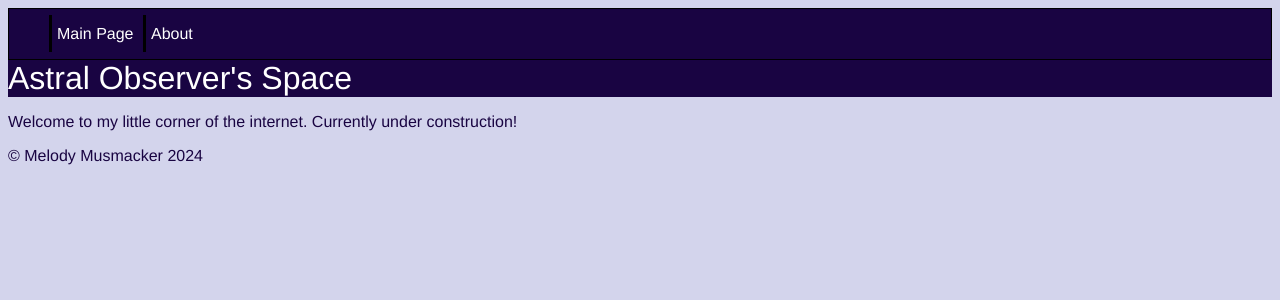
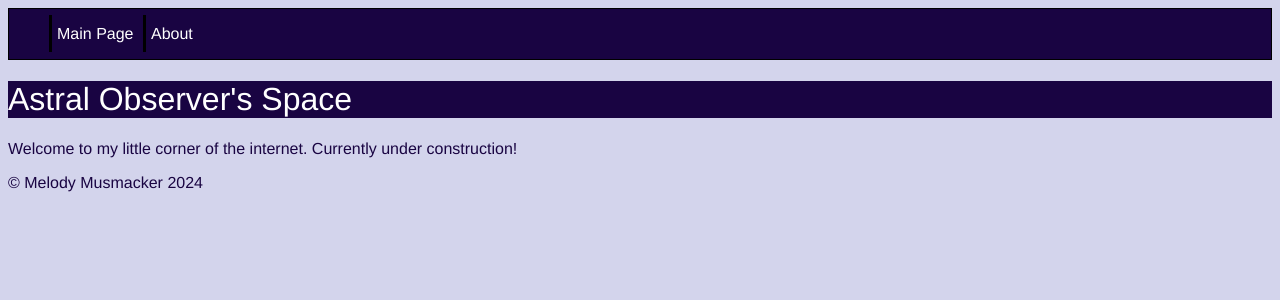
Before and after one commit to AstralObserver/AstralObserver.github.io, a Jekyll site: the page built from index.md, in a window 1280 px wide. Shown: the top 300 px of the page. Built offline with Jekyll 4.4.1, drawn with Linux system fonts in a browser that asks for light colours.

Commit message:
Update main.scss
Formatting header

```diff
--- a/assets/css/main.scss
+++ b/assets/css/main.scss
@@ -16,7 +16,8 @@ h1{
     font: 200% $font-stack;
     color: white;
     background: $font-color;
-    margin: auto;
+    margin-left: auto;
+    margin-right: auto;
 }
 
 nav{
```
